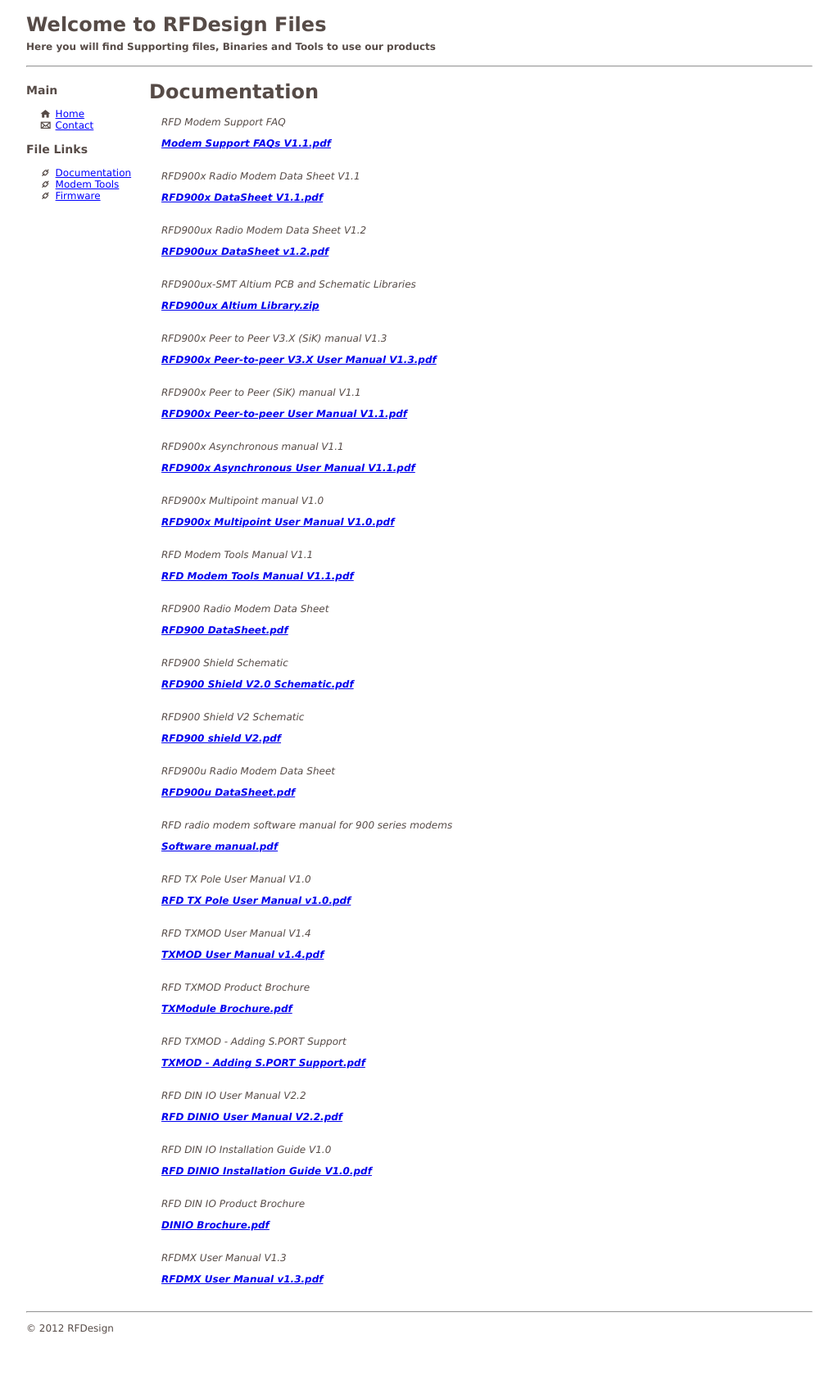
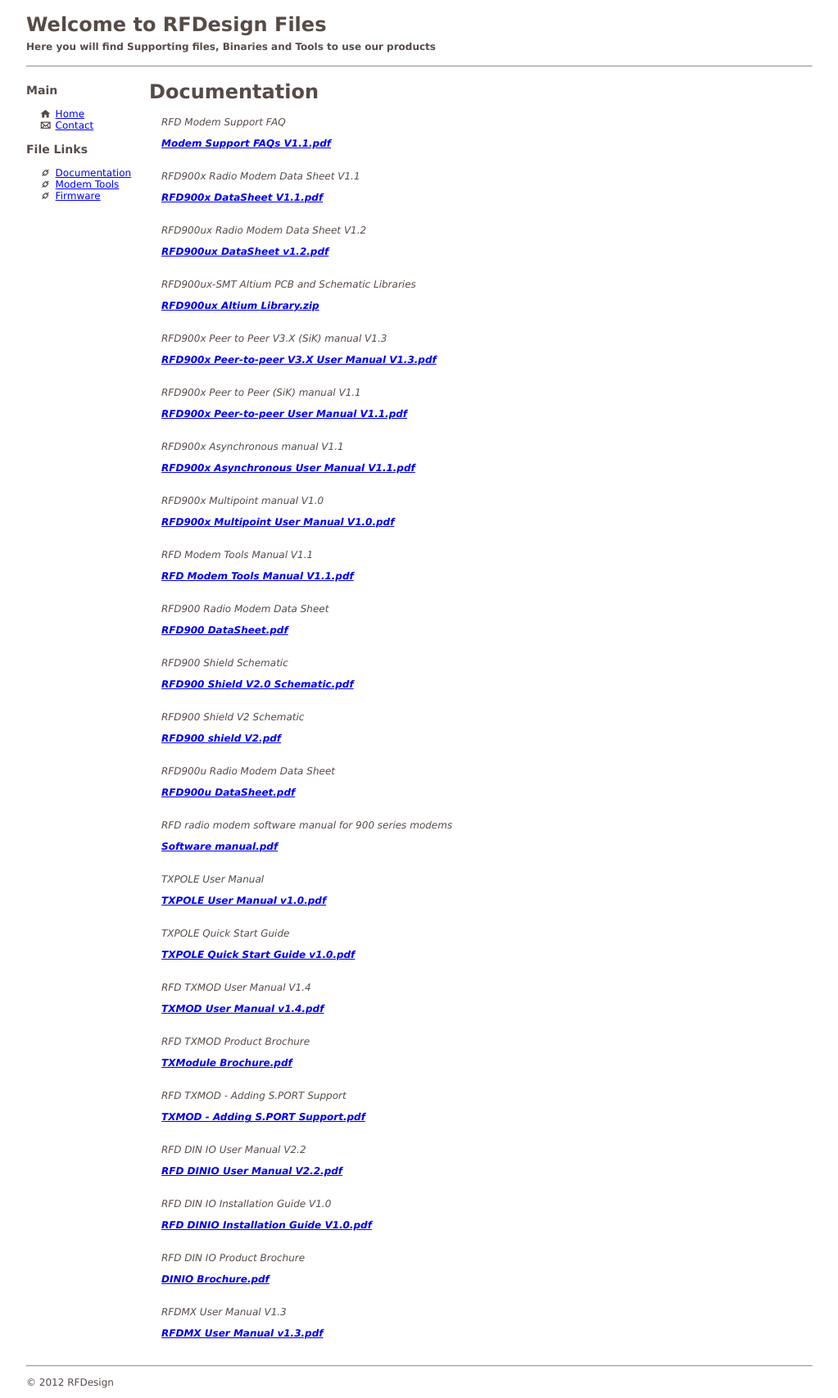
Before and after one commit to RFDesign/rfdesign.github.io, a Jekyll site: the page built from docs.html, in a window 1280 px wide. Shown: the whole page at 82% size, without its empty margins (26-1049 px from the left). Built offline with Jekyll 4.4.1, drawn with Linux system fonts in a browser that asks for light colours; before the commit the page ends 1640 px from its top, so only the background shows below that.

Commit message:
Update docs.yml

```diff
--- a/_data/docs.yml
+++ b/_data/docs.yml
@@ -38,8 +38,10 @@
   des: RFD900u Radio Modem Data Sheet
 - file: Software manual.pdf
   des: RFD radio	modem	software manual for 900 series modems
-- file: RFD TX Pole User Manual v1.0.pdf
-  des: RFD TX Pole User Manual V1.0
+- file: TXPOLE User Manual v1.0.pdf
+  des: TXPOLE User Manual
+- file: TXPOLE Quick Start Guide v1.0.pdf
+  des: TXPOLE Quick Start Guide
 - file: TXMOD User Manual v1.4.pdf
   des: RFD TXMOD User Manual V1.4
 - file: TXModule Brochure.pdf
```
